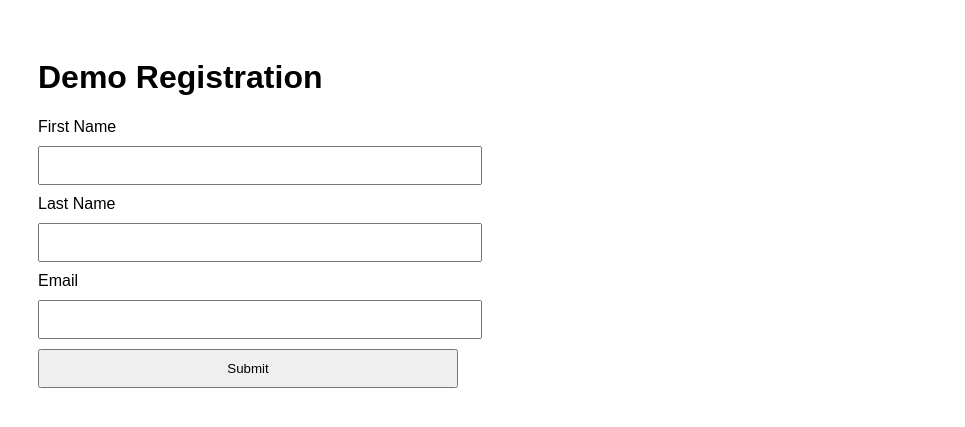
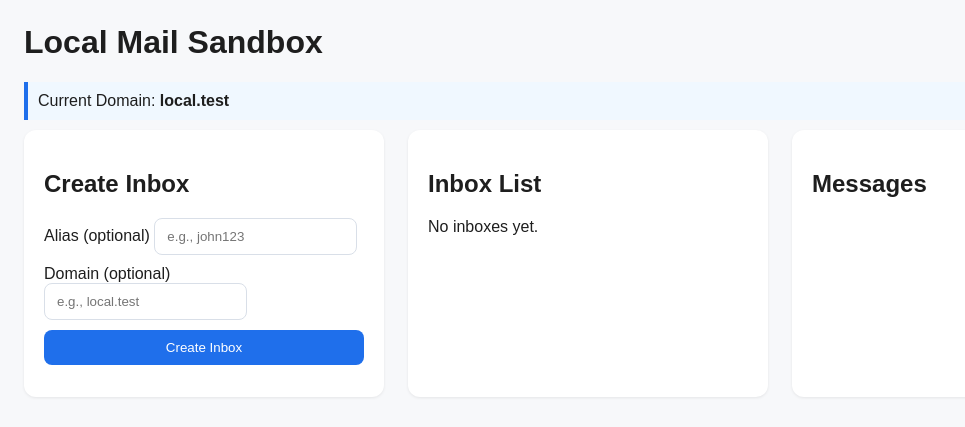
Before and after one commit to s610297/EduMail-Generator-Updated, a Flask app: page / in a window 1280 px wide. Shown: the top 427 px of the page, without its empty margins (0-965 px from the left). Run offline with Flask 3, Linux system fonts and the light colour scheme; data that the repository does not hold is empty.

Commit message:
Add custom domain support - users can now specify any domain for inbox creation

```diff
--- a/app.py
+++ b/app.py
@@ -1,50 +1,204 @@
-from flask import Flask, render_template_string, request
+from flask import Flask, render_template, request, jsonify, redirect, url_for
+import sqlite3
+import os
+import random
+import string
+from datetime import datetime
 
 app = Flask(__name__)
+DB_PATH = os.path.join(os.path.dirname(__file__), 'mailbox.db')
 
-HTML = """
-<!doctype html>
-<html>
-  <head>
-    <title>Demo Form</title>
-    <style>
-      body { font-family: sans-serif; padding: 30px; }
-      form { max-width: 420px; }
-      input, button { display: block; width: 100%; margin: 10px 0; padding: 10px; }
-    </style>
-  </head>
-  <body>
-    <h1>Demo Registration</h1>
-    <form method="post">
-      <label>First Name</label>
-      <input name="first_name" id="first_name" required>
+# Default custom domain
+CUSTOM_DOMAIN = os.getenv('MAIL_DOMAIN', 'local.test')
 
-      <label>Last Name</label>
-      <input name="last_name" id="last_name" required>
+def get_db_connection():
+    conn = sqlite3.connect(DB_PATH)
+    conn.row_factory = sqlite3.Row
+    return conn
 
-      <label>Email</label>
-      <input type="email" name="email" id="email" required>
 
-      <button type="submit" id="submit_button">Submit</button>
-    </form>
+def init_db():
+    conn = get_db_connection()
+    conn.execute('''
+        CREATE TABLE IF NOT EXISTS inboxes (
+            id INTEGER PRIMARY KEY AUTOINCREMENT,
+            alias TEXT NOT NULL UNIQUE,
+            domain TEXT NOT NULL,
+            created_at TEXT NOT NULL
+        )
+    ''')
+    conn.execute('''
+        CREATE TABLE IF NOT EXISTS messages (
+            id INTEGER PRIMARY KEY AUTOINCREMENT,
+            inbox_id INTEGER NOT NULL,
+            sender TEXT NOT NULL,
+            subject TEXT NOT NULL,
+            body TEXT NOT NULL,
+            created_at TEXT NOT NULL,
+            FOREIGN KEY(inbox_id) REFERENCES inboxes(id)
+        )
+    ''')
+    conn.commit()
+    conn.close()
 
-    {% if submitted %}
-      <p>Submitted successfully for {{ first_name }} {{ last_name }}.</p>
-    {% endif %}
-  </body>
-</html>
-"""
 
-@app.get("/")
+def generate_alias(length=10):
+    chars = string.ascii_lowercase + string.digits
+    return ''.join(random.choice(chars) for _ in range(length))
+
+
+def get_inbox_email(alias, domain=None):
+    if domain is None:
+        domain = CUSTOM_DOMAIN
+    return f"{alias}@{domain}"
+
+
+def add_message(inbox_id, sender, subject, body):
+    conn = get_db_connection()
+    conn.execute(
+        'INSERT INTO messages (inbox_id, sender, subject, body, created_at) VALUES (?, ?, ?, ?, ?)',
+        (inbox_id, sender, subject, body, datetime.utcnow().strftime('%Y-%m-%d %H:%M:%S'))
+    )
+    conn.commit()
+    conn.close()
+
+
+@app.route('/')
 def index():
-    return render_template_string(HTML, submitted=False)
+    conn = get_db_connection()
+    inboxes = conn.execute('SELECT * FROM inboxes ORDER BY id DESC').fetchall()
+    conn.close()
+    return render_template('index.html', inboxes=inboxes, custom_domain=CUSTOM_DOMAIN)
 
-@app.post("/")
-def submit():
-    first_name = request.form.get("first_name", "")
-    last_name = request.form.get("last_name", "")
-    email = request.form.get("email", "")
-    return render_template_string(HTML, submitted=True, first_name=first_name, last_name=last_name, email=email)
 
-if __name__ == "__main__":
-    app.run(debug=True, host="0.0.0.0", port=5000)
+@app.route('/api/config')
+def get_config():
+    return jsonify({'domain': CUSTOM_DOMAIN})
+
+
+@app.route('/api/inbox', methods=['POST'])
+def create_inbox():
+    data = request.get_json(silent=True) or {}
+    alias = (data.get('alias') or generate_alias()).strip().lower()
+    domain = (data.get('domain') or CUSTOM_DOMAIN).strip().lower()
+
+    if not alias:
+        alias = generate_alias()
+    if not domain:
+        domain = CUSTOM_DOMAIN
+
+    conn = get_db_connection()
+    try:
+        conn.execute(
+            'INSERT INTO inboxes (alias, domain, created_at) VALUES (?, ?, ?)',
+            (alias, domain, datetime.utcnow().strftime('%Y-%m-%d %H:%M:%S'))
+        )
+        conn.commit()
+        inbox_id = conn.execute('SELECT id FROM inboxes WHERE alias = ? AND domain = ?', (alias, domain)).fetchone()['id']
+    except sqlite3.IntegrityError:
+        conn.close()
+        return jsonify({'error': 'This email already exists. Try another alias or domain.'}), 400
+
+    conn.close()
+    email = get_inbox_email(alias, domain)
+    return jsonify({'id': inbox_id, 'alias': alias, 'domain': domain, 'email': email}), 201
+
+
+@app.route('/api/inboxes')
+def list_inboxes():
+    conn = get_db_connection()
+    inboxes = conn.execute('SELECT * FROM inboxes ORDER BY id DESC').fetchall()
+    conn.close()
+    return jsonify([{
+        'id': row['id'],
+        'alias': row['alias'],
+        'domain': row['domain'],
+        'email': get_inbox_email(row['alias'], row['domain']),
+        'created_at': row['created_at']
+    } for row in inboxes])
+
+
+@app.route('/api/inbox/<int:inbox_id>')
+def get_inbox_messages(inbox_id):
+    conn = get_db_connection()
+    inbox = conn.execute('SELECT * FROM inboxes WHERE id = ?', (inbox_id,)).fetchone()
+    if not inbox:
+        conn.close()
+        return jsonify({'error': 'Inbox not found'}), 404
+
+    messages = conn.execute(
+        'SELECT * FROM messages WHERE inbox_id = ? ORDER BY id DESC',
+        (inbox_id,)
+    ).fetchall()
+
+    result = {
+        'id': inbox['id'],
+        'alias': inbox['alias'],
+        'domain': inbox['domain'],
+        'email': get_inbox_email(inbox['alias'], inbox['domain']),
+        'messages': [
+            {
+                'id': m['id'],
+                'sender': m['sender'],
+                'subject': m['subject'],
+                'body': m['body'],
+                'created_at': m['created_at']
+            }
+            for m in messages
+        ]
+    }
+    conn.close()
+    return jsonify(result)
+
+
+@app.route('/api/send-otp/<int:inbox_id>', methods=['POST'])
+def send_otp(inbox_id):
+    conn = get_db_connection()
+    inbox = conn.execute('SELECT * FROM inboxes WHERE id = ?', (inbox_id,)).fetchone()
+    conn.close()
+
+    if not inbox:
+        return jsonify({'error': 'Inbox not found'}), 404
+
+    otp = ''.join(random.choice(string.digits) for _ in range(6))
+    body = f"Your activation code is: {otp}\nThis is a local sandbox OTP demo."
+    add_message(inbox_id, 'system@' + inbox['domain'], 'Activation Code', body)
+    return jsonify({'otp': otp, 'email': get_inbox_email(inbox['alias'], inbox['domain'])})
+
+
+@app.route('/api/send-message', methods=['POST'])
+def send_message():
+    data = request.get_json(silent=True) or {}
+    inbox_id = data.get('inbox_id')
+    sender = data.get('sender', 'demo@local.test')
+    subject = data.get('subject', 'Test Message')
+    body = data.get('body', 'This is a local sandbox message.')
+
+    if not inbox_id:
+        return jsonify({'error': 'inbox_id is required'}), 400
+
+    conn = get_db_connection()
+    inbox = conn.execute('SELECT * FROM inboxes WHERE id = ?', (inbox_id,)).fetchone()
+    conn.close()
+
+    if not inbox:
+        return jsonify({'error': 'Inbox not found'}), 404
+
+    add_message(inbox_id, sender, subject, body)
+    return jsonify({'success': True})
+
+
+@app.route('/delete-inbox/<int:inbox_id>', methods=['POST'])
+def delete_inbox(inbox_id):
+    conn = get_db_connection()
+    conn.execute('DELETE FROM messages WHERE inbox_id = ?', (inbox_id,))
+    conn.execute('DELETE FROM inboxes WHERE id = ?', (inbox_id,))
+    conn.commit()
+    conn.close()
+    return redirect(url_for('index'))
+
+
+init_db()
+
+if __name__ == '__main__':
+    app.run(host='0.0.0.0', port=5000, debug=True)
--- a/templates/index.html
+++ b/templates/index.html
@@ -8,24 +8,35 @@
       body { font-family: Arial, sans-serif; margin: 24px; background: #f7f8fa; color: #1e1e1e; }
       .container { display: flex; gap: 24px; flex-wrap: wrap; }
       .panel { background: white; border-radius: 12px; padding: 20px; box-shadow: 0 1px 3px rgba(0,0,0,0.08); min-width: 320px; flex: 1; }
-      form { display: flex; gap: 10px; flex-wrap: wrap; }
+      form { display: flex; gap: 10px; flex-wrap: wrap; flex-direction: column; }
+      .form-row { display: flex; gap: 10px; }
       input, button { padding: 10px 12px; border-radius: 8px; border: 1px solid #d9dfe8; }
       button { background: #1f6feb; color: white; border: none; cursor: pointer; }
       .inbox-card { border: 1px solid #e3e7ee; border-radius: 10px; padding: 12px; margin-bottom: 12px; }
       .message { border-top: 1px solid #eaeaea; padding-top: 12px; margin-top: 12px; }
       .meta { font-size: 12px; color: #666; }
-      pre { white-space: pre-wrap; }
+      pre { white-space: pre-wrap; word-wrap: break-word; }
       #messages { margin-top: 20px; }
+      .info-box { background: #f0f8ff; padding: 10px; border-left: 4px solid #1f6feb; margin: 10px 0; }
     </style>
   </head>
   <body>
     <h1>Local Mail Sandbox</h1>
+    <div class="info-box">Current Domain: <strong id="domain-display">local.test</strong></div>
+
     <div class="container">
       <div class="panel">
         <h2>Create Inbox</h2>
         <form id="create-form">
-          <input id="alias" type="text" placeholder="Type alias (optional)" />
-          <button id="create-inbox" type="submit">Create Inbox</button>
+          <div>
+            <label>Alias (optional)</label>
+            <input id="alias" type="text" placeholder="e.g., john123" />
+          </div>
+          <div>
+            <label>Domain (optional)</label>
+            <input id="domain" type="text" placeholder="e.g., mycompany.com" />
+          </div>
+          <button type="submit">Create Inbox</button>
         </form>
         <div id="status" style="margin-top: 12px;"></div>
       </div>
@@ -53,7 +64,15 @@
       const inboxInfoEl = document.getElementById('inbox-info');
       const msgActions = document.getElementById('msg-actions');
       const otpCodeEl = document.getElementById('otp-code');
+      const domainDisplay = document.getElementById('domain-display');
       let selectedInboxId = null;
+
+      async function loadConfig() {
+        const response = await fetch('/api/config');
+        const config = await response.json();
+        domainDisplay.textContent = config.domain;
+        document.getElementById('domain').placeholder = `e.g., ${config.domain}`;
+      }
 
       async function loadInboxes() {
         const response = await fetch('/api/inboxes');
@@ -70,6 +89,7 @@
           card.className = 'inbox-card';
           card.innerHTML = `
             <strong>${inbox.email}</strong><br>
+            <small>Created: ${inbox.created_at}</small><br>
             <button type="button" data-id="${inbox.id}">Open</button>
           `;
           const btn = card.querySelector('button');
@@ -85,6 +105,7 @@
         inboxInfoEl.innerHTML = `
           <div id="inbox-id">Inbox ID: ${data.id}</div>
           <div><strong>Email:</strong> ${data.email}</div>
+          <div><small>Domain: ${data.domain}</small></div>
         `;
         msgActions.style.display = 'block';
         messagesEl.innerHTML = '';
@@ -109,10 +130,11 @@
       document.getElementById('create-form').addEventListener('submit', async (e) => {
         e.preventDefault();
         const alias = document.getElementById('alias').value.trim();
+        const domain = document.getElementById('domain').value.trim();
         const response = await fetch('/api/inbox', {
           method: 'POST',
           headers: { 'Content-Type': 'application/json' },
-          body: JSON.stringify({ alias })
+          body: JSON.stringify({ alias, domain })
         });
 
         const result = await response.json();
@@ -125,6 +147,7 @@
         statusEl.textContent = `Inbox created: ${result.email}`;
         statusEl.style.color = 'green';
         document.getElementById('alias').value = '';
+        document.getElementById('domain').value = '';
         await loadInboxes();
         await openInbox(result.id);
       });
@@ -137,6 +160,7 @@
         await openInbox(selectedInboxId);
       });
 
+      loadConfig();
       loadInboxes();
     </script>
   </body>
```
